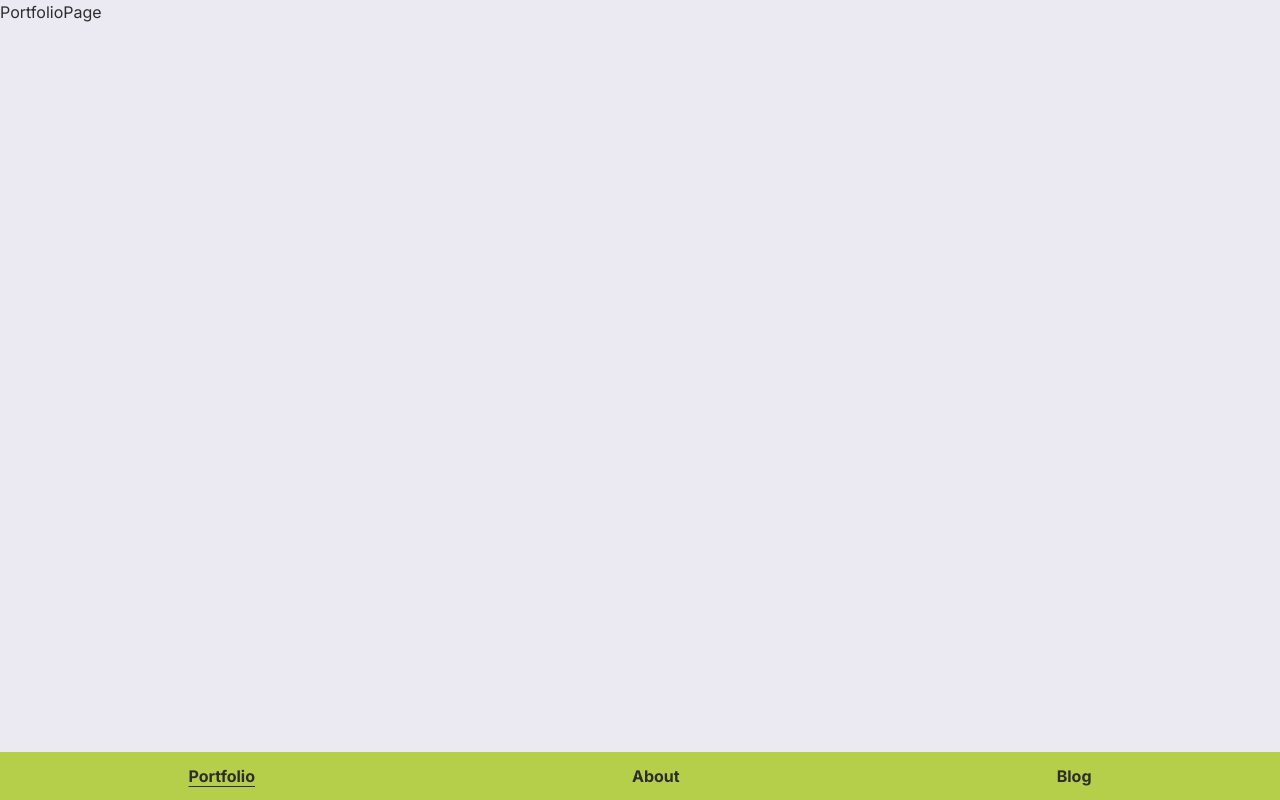
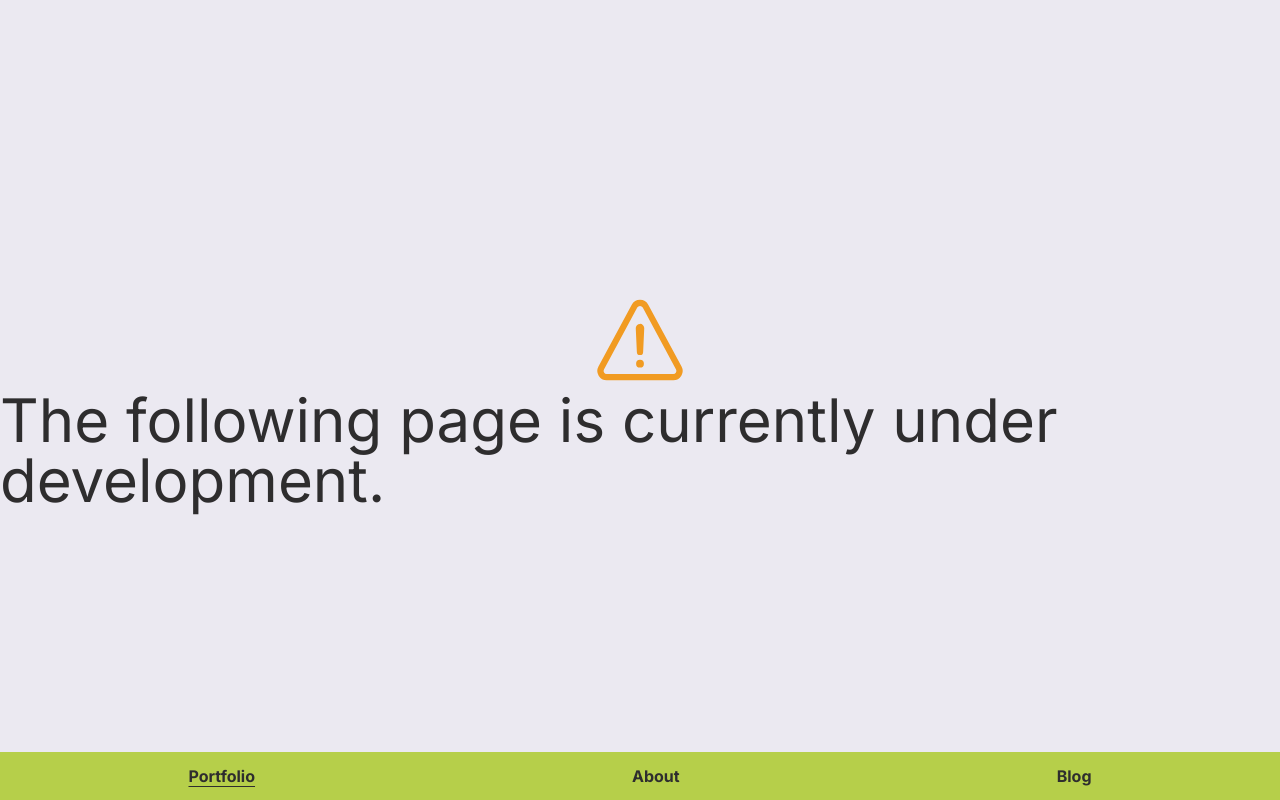
Before and after one commit to CuriosityExp/my-portofolio, a Next.js app: page /portfolio in a window 1280 px wide. Built offline with nearby package versions, Linux system fonts and the light colour scheme.

Commit message:
chore: add development warning to blog and portfolio page

```diff
--- a/src/app/blog/page.tsx
+++ b/src/app/blog/page.tsx
@@ -1,7 +1,12 @@
 import React from 'react'
-
+import {IoWarningOutline} from "react-icons/io5"
 export default function BlogPage() {
   return (
-    <div>BlogPage</div>
+    <div className='min-h-screen flex flex-col justify-center items-center'>
+      <IoWarningOutline size={100} color={"#f19b22"} />
+      <h1 className='text-6xl'>
+        The following page is currently under development.
+      </h1>
+    </div>
   )
 }
--- a/src/app/portfolio/page.tsx
+++ b/src/app/portfolio/page.tsx
@@ -1,7 +1,12 @@
 import React from 'react'
-
+import {IoWarningOutline} from "react-icons/io5"
 export default function PortfolioPage() {
   return (
-    <div>PortfolioPage</div>
+    <div className='min-h-screen flex flex-col justify-center items-center'>
+      <IoWarningOutline size={100} color={"#f19b22"}/>
+      <h1 className='text-6xl'>
+        The following page is currently under development.
+      </h1>
+    </div>
   )
 }
```
